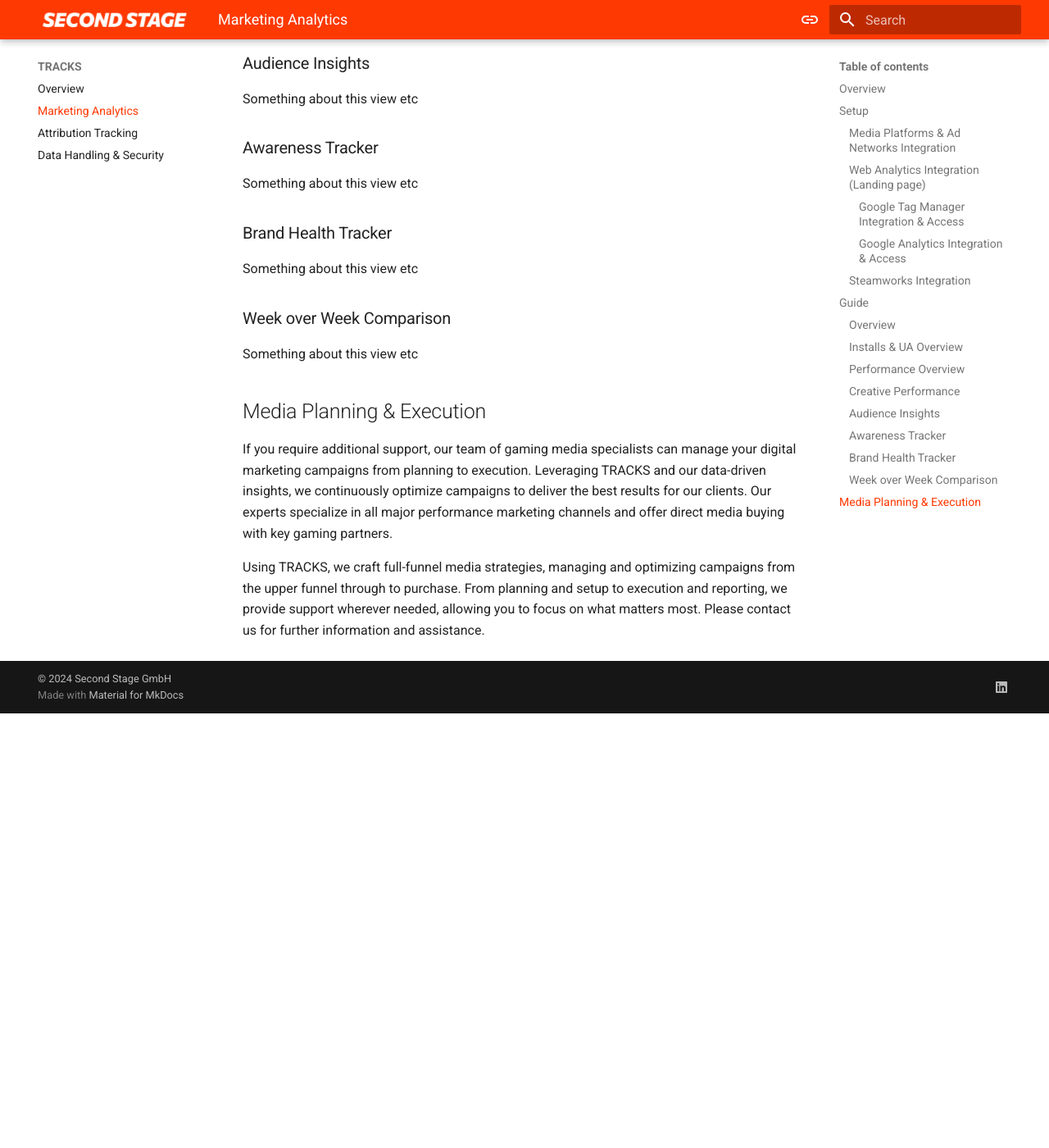
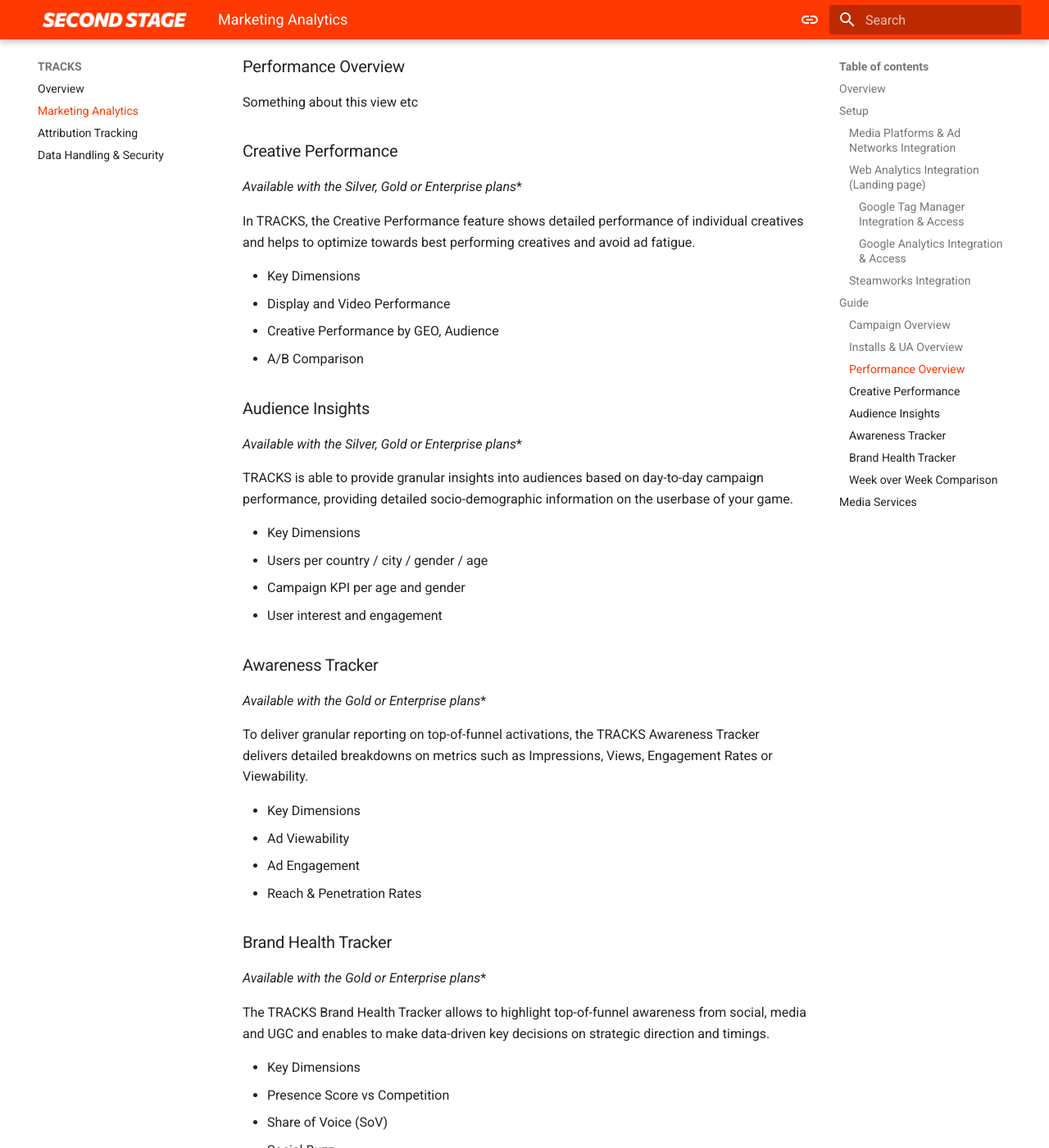
Before and after one commit to secondstage-io/tracks-documentation, an MkDocs documentation site: the page built from docs/tracks/marketing-analytics.md, in a window 1280 px wide and 1400 px high, scrolled down 2047 px. Shown: the whole window at 82% size. Built offline with MkDocs 1.6.1 and Material for MkDocs 9.7.7, drawn with Linux system fonts in a browser that asks for light colours; before the commit the page ends 2917 px from its top, so only the background shows below that; some of the changed text lies outside the part shown.

Commit message:
Update marketing-analytics.md
more updates / content

```diff
--- a/docs/tracks/marketing-analytics.md
+++ b/docs/tracks/marketing-analytics.md
@@ -10,7 +10,9 @@ TRACKS integrates ad, website and attribution data into an holistic view to enab
 
 ## Setup
 
-This explains the setup for the dashboards
+To set up a game for marketing analytics with TRACKS, log into your TRACKS account and select the "Add New Game" option. For more details, refer to the relevant section.
+
+Next, follow the steps below to allow us to connect your campaign data to our marketing analytics dashboard. If you're interested in using attribution tracking, please refer to the [corresponding section[(/attribution-tracking/) in our documentation and complete the required steps. For further assistance, please feel free to contact our team at any time.
 
 ### Media Platforms & Ad Networks Integration
 
@@ -43,13 +45,15 @@ You can find the "Invite New User" section in Steamworks by navigating to Steamw
 
 ## Guide
 
-Guide with videos for each dashboard - what is visible (different metrics), what is useful (takeaways), some best practices
+This guide provides a comprehensive overview of each marketing analytics dashboard within the TRACKS platform, including visible metrics, key insights, and best practices for maximizing their usefulness.
 
-### Overview
+### Campaign Overview
 
 Something about this view etc
 
 ### Installs & UA Overview
+
+*Available only when using Attribution Tracking**
 
 Something about this view etc
 
@@ -59,25 +63,53 @@ Something about this view etc
 
 ### Creative Performance
 
-Something about this view etc
+*Available with the Silver, Gold or Enterprise plans**
+
+In TRACKS, the Creative Performance feature shows detailed performance of individual creatives and helps to optimize towards best performing creatives and avoid ad fatigue.
+
+- Key Dimensions
+- Display and Video Performance
+- Creative Performance by GEO, Audience
+- A/B Comparison
 
 ### Audience Insights
 
-Something about this view etc
+*Available with the Silver, Gold or Enterprise plans**
+
+TRACKS is able to provide granular insights into audiences based on day-to-day campaign performance, providing detailed socio-demographic information on the userbase of your game.
+
+- Key Dimensions
+- Users per country / city / gender / age
+- Campaign KPI per age and gender
+- User interest and engagement
 
 ### Awareness Tracker
 
-Something about this view etc
+*Available with the Gold or Enterprise plans**
+
+To deliver granular reporting on top-of-funnel activations, the TRACKS Awareness Tracker delivers detailed breakdowns on metrics such as Impressions, Views, Engagement Rates or Viewability.
+
+- Key Dimensions
+- Ad Viewability
+- Ad Engagement
+- Reach & Penetration Rates
 
 ### Brand Health Tracker
 
-Something about this view etc
+*Available with the Gold or Enterprise plans**
+
+The TRACKS Brand Health Tracker allows to highlight top-of-funnel awareness from social, media and UGC and enables to make data-driven key decisions on strategic direction and timings.
+
+- Key Dimensions
+- Presence Score vs Competition
+- Share of Voice (SoV)
+- Social Buzz
 
 ### Week over Week Comparison
 
 Something about this view etc
 
-## Media Planning & Execution
+## Media Services
 
 If you require additional support, our team of gaming media specialists can manage your digital marketing campaigns from planning to execution. Leveraging TRACKS and our data-driven insights, we continuously optimize campaigns to deliver the best results for our clients. Our experts specialize in all major performance marketing channels and offer direct media buying with key gaming partners.
 
```
